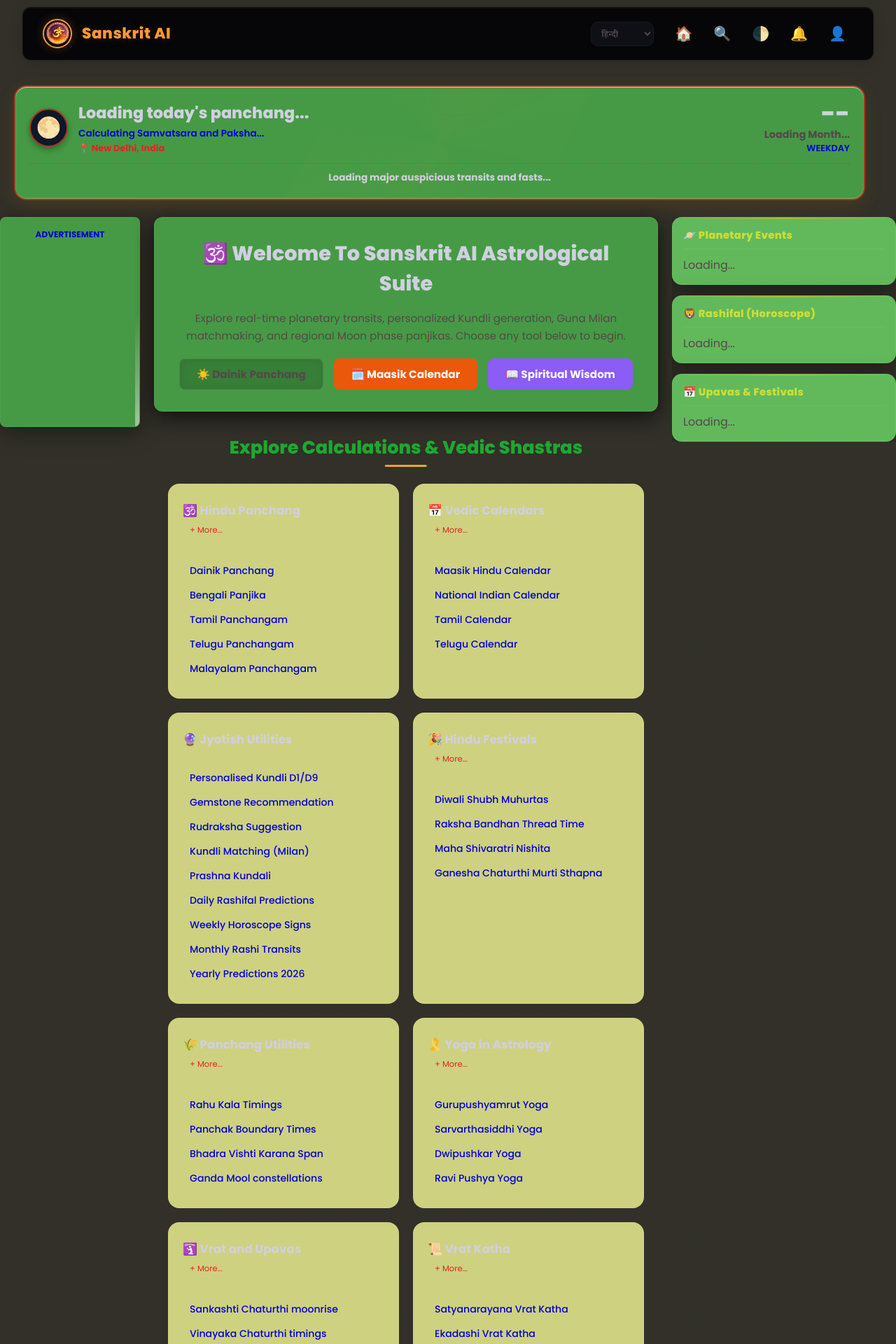
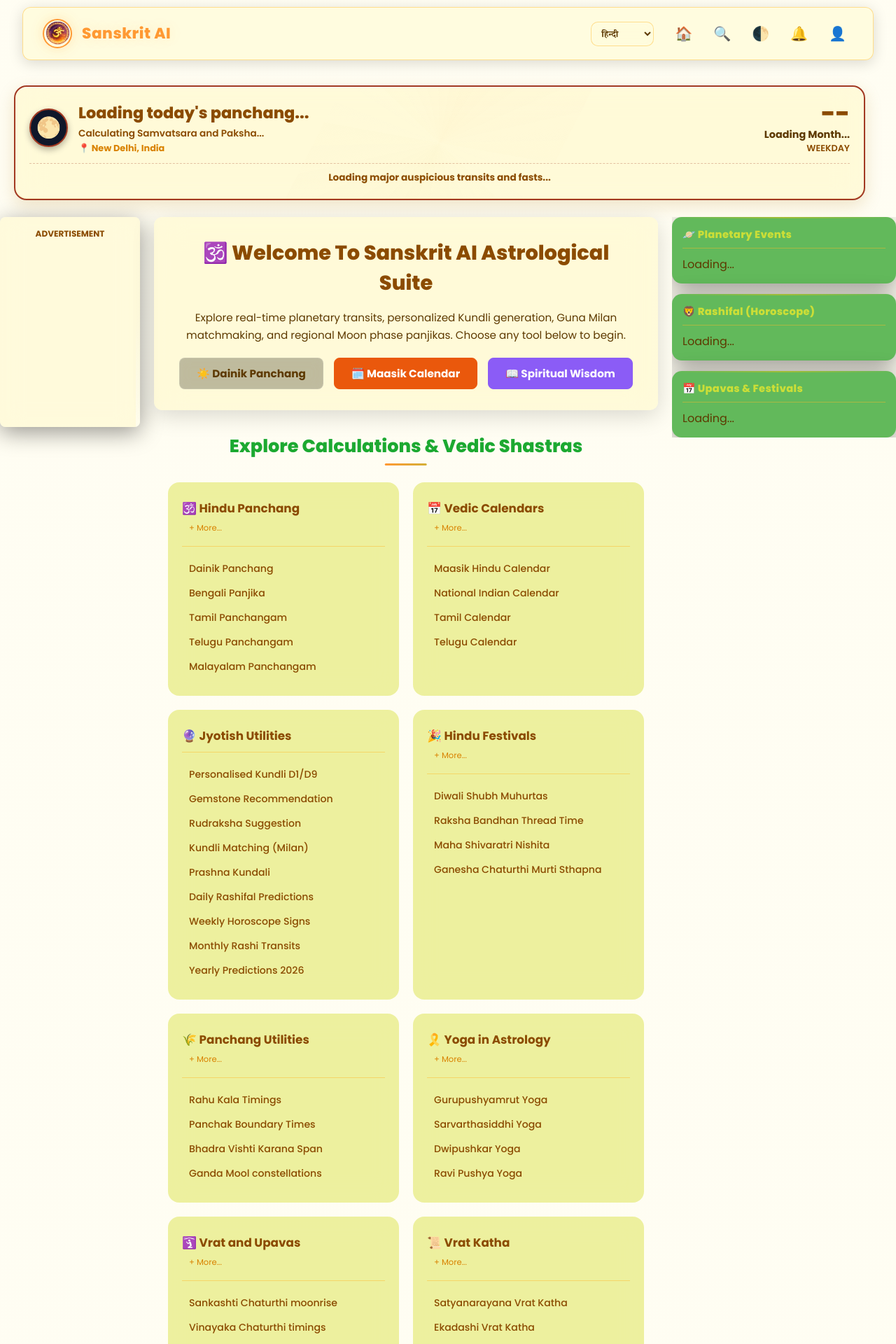
Before and after one commit to jhaanshuman/ShunyakiKhoj, a PHP site: page / in a window 1280 px wide. Shown: the top 1920 px of the page at 70% size. Run offline with PHP 8.4, Linux system fonts and the light colour scheme; data that the repository does not hold is empty.

Commit message:
fix: update theme-focus to light green variables and bump css version

```diff
--- a/index.html
+++ b/index.html
@@ -18,7 +18,7 @@
 
 <meta name="viewport" content="width=device-width, initial-scale=1.0">
 <link rel="icon" href="./logo.png">
-<link rel="stylesheet" href="style.css?v=2.0.2">
+<link rel="stylesheet" href="style.css?v=2.0.3">
 <link rel="stylesheet" href="/UserLog/auth.css"> <!-- UserLog -->
 
 <link href="https://fonts.googleapis.com/css2?family=Poppins:wght@300;400;600;700&display=swap" rel="stylesheet">
--- a/style.css
+++ b/style.css
@@ -134,29 +134,23 @@
     --glass-bg-light: rgba(255, 250, 230, 0.6);
 }
 
-/* ── THEME: FOCUS (Deep Meditation) ─────────────────────────────────────── */
+/* ── THEME: FOCUS (Green Mode) ─────────────────────────────────────────── */
 body.theme-focus {
-    --bg-color:       #050508;
-    --bg-gradient:    radial-gradient(ellipse at 25% 0%, rgba(26, 35, 126, 0.2) 0%, transparent 60%),
-                      radial-gradient(ellipse at 75% 100%, rgba(62, 39, 35, 0.3) 0%, transparent 60%),
-                      linear-gradient(160deg, #f5a5f8 0%, #92f195 50%, #d48ea4 100%);
-    --text-color: #534949;
-    --text-muted: #0000d7;
-    --text-gold: #25dd17;
-    --card-bg: rgb(75 173 76 / 85%);
-    --card-border: 1.5px solid rgba(255, 255, 255, 0.05);
-    --glass-border: rgba(255, 255, 255, 0.04);
-    --glass-border-strong: rgba(255, 255, 255, 0.12);
-    --accent-color: #e72222;
-    --accent-gradient: linear-gradient(135deg, #5534e9, #cd97dd);
-    --header-bg:      rgba(5, 5, 8, 0.95);
-    --shadow:         0 8px 30px rgba(0, 0, 0, 0.7);
-    --title-color:    #d0d0e0;
-    --tile-bg:        #0f0f16;
-    --sidebar-bg:     #050508;
-    --minicard-bg:    #1a1a24;
-    --glass-bg:       rgba(15, 15, 22, 0.8);
-    --glass-bg-light: rgba(20, 20, 30, 0.5);
+    --bg-color:       transparent;
+    --bg-gradient:    linear-gradient(rgba(255,245,185,.18),rgba(255,245,185,.18));
+    --glass-bg:       rgba(255,252,220,.58);
+    --glass-bg-light: rgba(255,255,240,.45);
+    --card-bg:        rgba(255,248,205,.62);
+    --glass-border:   rgba(255,185,40,.45);
+    --glass-border-strong: rgba(230,145,0,.75);
+    --text-color:     #5d3900;
+    --text-muted:     #8b4b00;
+    --title-color:    #8b4b00;
+    --accent-color:   #d98200;
+    --accent-gradient: linear-gradient(135deg, var(--saffron) 0%, var(--temple-gold) 100%);
+    --shadow:         0 8px 32px rgba(0, 0, 0, 0.15);
+    --header-bg:      rgba(255,252,220,.85);
+    --tile-bg:        rgba(255,252,220,.45);
 }
 
 /* ── THEME: PALE (Sandhya Twilight) ─────────────────────────────────────── */
```
